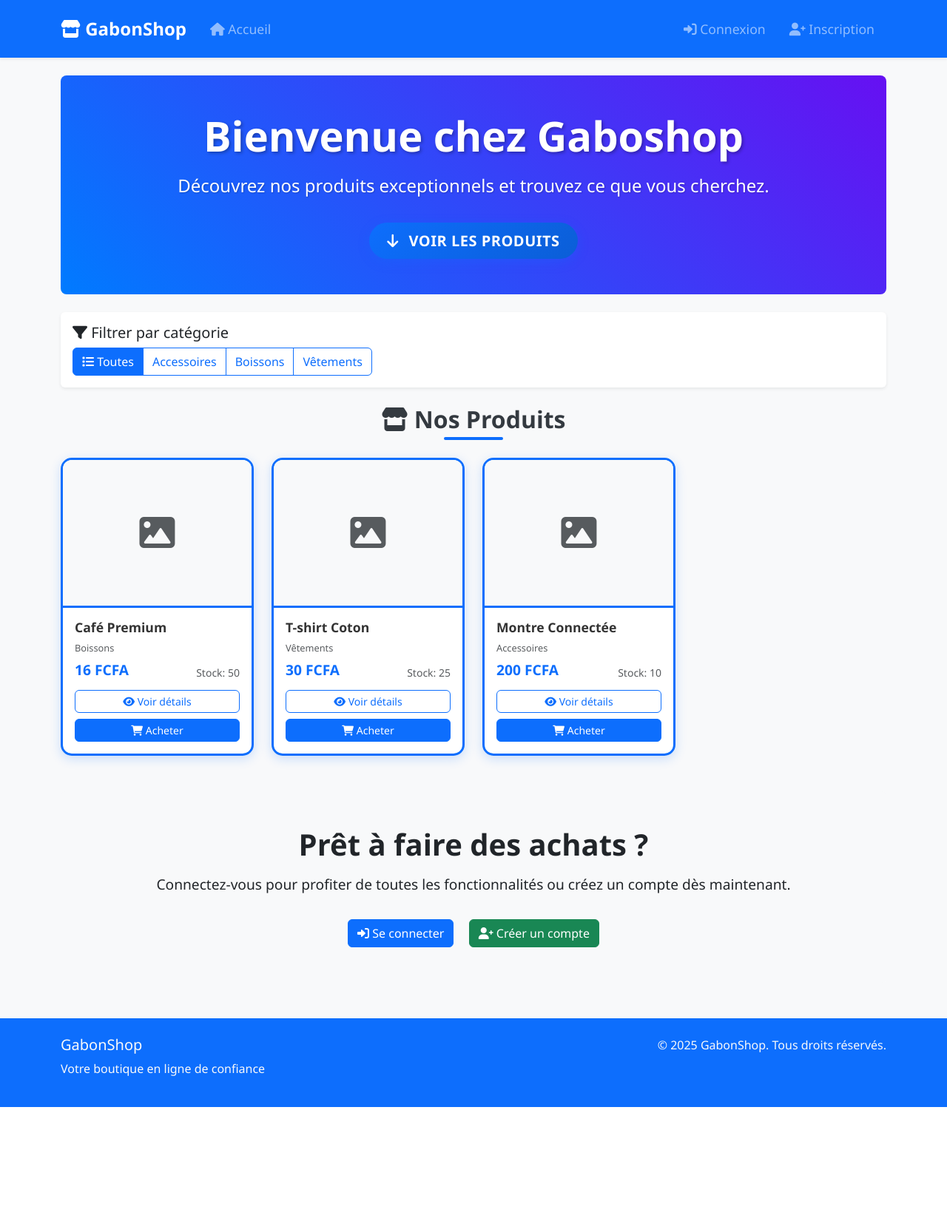
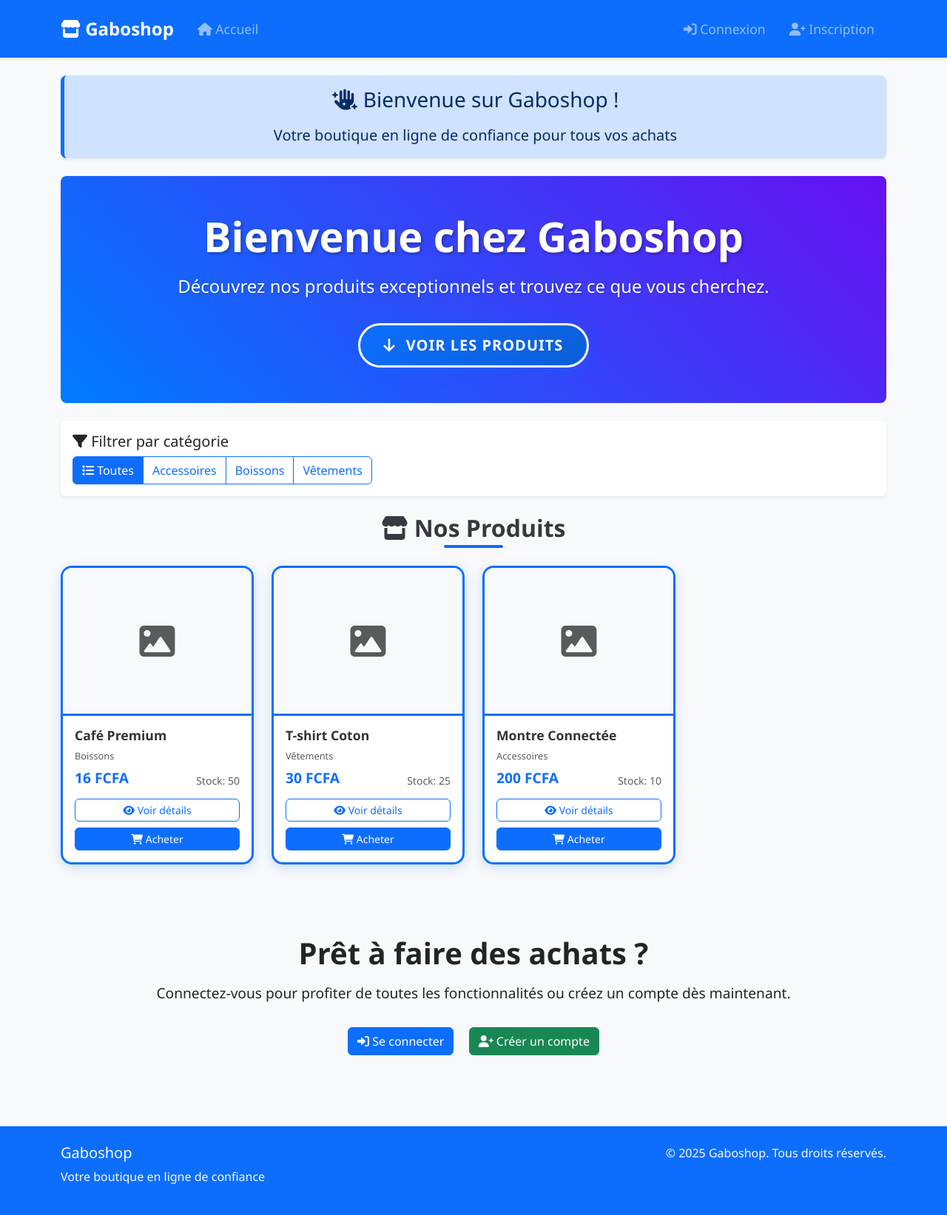
Before and after one commit to NAAZIL857/Mon-projet-, a PHP site: page /boutique/ in a window 1280 px wide. Shown: the whole page at 74% size. Before the commit the page ends 1497 px from the top, so only its background shows below. Run offline with PHP 8.4, Linux system fonts and the light colour scheme; data comes from the database, SQL or seed files in the repository; some libraries are stand-ins or nearby versions.

Commit message:
Correction nom Gaboshop et ajout message bienvenue

```diff
--- a/boutique/app/views/layout.php
+++ b/boutique/app/views/layout.php
@@ -14,7 +14,7 @@
     <nav class="navbar navbar-expand-lg navbar-dark bg-primary custom-navbar">
         <div class="container">
             <a class="navbar-brand fw-bold fs-4" href="<?= BASE_URL ?>">
-                <i class="fas fa-store"></i> GabonShop
+                <i class="fas fa-store"></i> Gaboshop
             </a>
 
             <button class="navbar-toggler" type="button" data-bs-toggle="collapse" data-bs-target="#navbarNav">
@@ -107,11 +107,11 @@
         <div class="container">
             <div class="row">
                 <div class="col-md-6">
-                    <h5>GabonShop</h5>
+                    <h5>Gaboshop</h5>
                     <p>Votre boutique en ligne de confiance</p>
                 </div>
                 <div class="col-md-6 text-end">
-                    <p>&copy; 2025 GabonShop. Tous droits réservés.</p>
+                    <p>&copy; 2025 Gaboshop. Tous droits réservés.</p>
                 </div>
             </div>
         </div>
--- a/boutique/app/views/produits/liste_public.php
+++ b/boutique/app/views/produits/liste_public.php
@@ -2,6 +2,14 @@
 $title = "Bienvenue chez Gaboshop";
 ob_start();
 ?>
+
+<!-- Message de bienvenue -->
+<div class="alert alert-primary text-center mb-4 shadow-sm" role="alert" style="border-left: 5px solid #0d6efd;">
+    <h3 class="alert-heading mb-3">
+        <i class="fas fa-hand-sparkles"></i> Bienvenue sur Gaboshop !
+    </h3>
+    <p class="mb-0 fs-5">Votre boutique en ligne de confiance pour tous vos achats</p>
+</div>
 
 <?php if (Session::isLoggedIn()): ?>
     <div class="alert alert-success text-center mb-4" role="alert">
--- a/boutique/public/css/style.css
+++ b/boutique/public/css/style.css
@@ -403,16 +403,16 @@ footer {
 
 /* Bouton Voir Produit */
 .btn-voir-produit {
-    background: linear-gradient(135deg, #0d6efd 0%, #0b5ed7 100%);
-    border: none;
-    color: white;
-    font-weight: 600;
-    padding: 0.6rem 1.5rem;
-    border-radius: 25px;
-    box-shadow: 0 4px 15px rgba(13, 110, 253, 0.3);
+    background: linear-gradient(135deg, #0d6efd 0%, #0b5ed7 100%) !important;
+    border: 3px solid #fff !important;
+    color: white !important;
+    font-weight: 700;
+    padding: 0.75rem 2rem;
+    border-radius: 30px;
+    box-shadow: 0 5px 20px rgba(13, 110, 253, 0.4);
     transition: all 0.3s ease;
     text-transform: uppercase;
-    letter-spacing: 0.5px;
+    letter-spacing: 1px;
 }
 
 .btn-voir-produit:hover {
```
